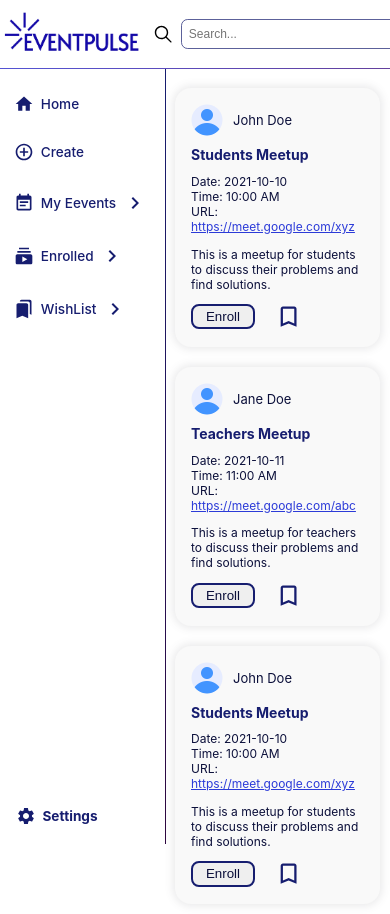
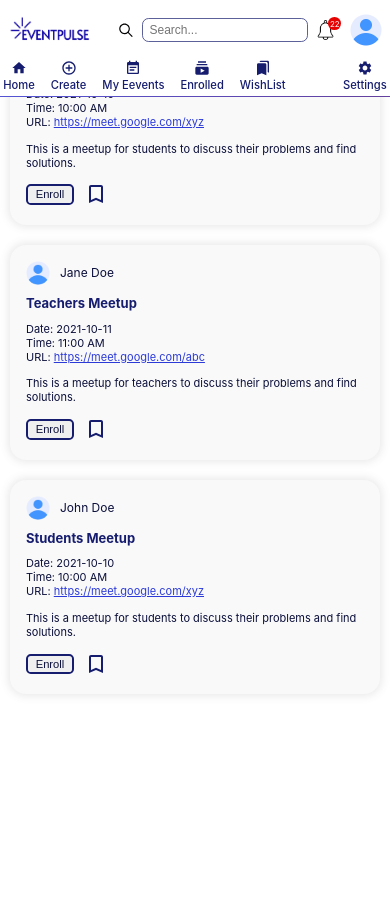
Before and after one commit to imesh-madushan/iwb360-davinci-crew, a React (Create React App) app in the folder frontend/: page / in a window 390 px wide. After the commit the page ends 844 px from the top, so only its background shows below. Built offline with nearby package versions, Linux system fonts and the light colour scheme.

Commit message:
Mobile Responsivenes created -includede Home, NavBars, Post, SideBar

```diff
--- a/frontend/src/App.css
+++ b/frontend/src/App.css
@@ -1,7 +1,20 @@
-.mainbody{
+.mainbodyNoAuth{
+    position: relative;
+    top: 68px;
+}
+
+.mainbodyAuth{
     position: relative;
     top: 68px;
     left: 165px;
     width: calc(100% - 165px);
-    height: calc(100vh - 68px);
 }
+
+/* Mobile Responsive */
+@media screen and (max-width: 480px){
+    .mainbodyAuth{
+        left: 0;
+        width: 100%;
+        top: 96px;
+    }
+}
--- a/frontend/src/components/navBarAfterAuth/navBarAfterAuth.css
+++ b/frontend/src/components/navBarAfterAuth/navBarAfterAuth.css
@@ -13,12 +13,20 @@
     z-index: 1001;
 }
 
+.navAAuth .logo{
+    display: flex;
+    align-items: center;
+    margin: 0.5rem;
+    width: clamp(6rem, 90%, 12rem);
+}
+
 .navAAuth .logo a{
     display: flex;
+    overflow: hidden;
 }
 
 .navAAuth .logo a img{
-    width: 9rem;
+    width: clamp(5rem, 90%, 9rem);
     margin: 0rem;
     pointer-events: none;
 }
@@ -29,10 +37,11 @@
     align-items: center;
     margin: 0.5rem;
     gap: 0.5rem;
+    width: 100%;
 }
 
 .navAAuth .search input{
-    width: 20rem;
+    width: clamp(8rem, 80%, 20rem);
     height: 1rem;
     border: none;
     border-radius: 0.35rem;
@@ -51,9 +60,9 @@
     display: flex;
     align-items: center;
     justify-content: right;
-    width: 20%;
+    width: clamp(3rem, 30%, 12rem);
     margin: 0.5rem;
-    gap: 3rem;
+    gap: clamp(0.5rem, 25%, 3rem);
 }
 
 .navAAuth .links a{
@@ -98,3 +107,37 @@
 .navAAuth .links a .profile:hover{
     filter: drop-shadow(0px 0px 5px #05050533);
 }
+
+
+
+/* Mobile Responsive */
+@media screen and (max-width: 480px){
+    .navAAuth{
+        border-bottom: none;
+        height: 60px;
+    }
+
+    .navAAuth .search input{
+        width: 100%;
+        height: 10px;
+    }
+
+    .navAAuth .links a .notifi{
+        width: 1.2rem;
+        height: 1.2rem;
+    }
+
+    .navAAuth .links a .count{
+        width: 0.8rem;
+        height: 0.8rem;
+        font-size: 0.5rem;
+        top: -3px;
+        right: -6px;
+    }
+
+    .navAAuth .links a .profile{
+        width: 2rem;
+        height: 2rem;
+    }
+
+}
--- a/frontend/src/components/navBarBeforeAuth/navBarBeforeAuth.css
+++ b/frontend/src/components/navBarBeforeAuth/navBarBeforeAuth.css
@@ -11,28 +11,60 @@
     left: 0;
     right: 0;
     z-index: 1001;
+    font-size: 13px;
+}
+
+.navBAuth .logo{
+    display: flex;
+    align-items: center;
+    margin: 0.5rem;
+    width: clamp(6rem, 90%, 12rem);
 }
 
 .navBAuth .logo a{
     display: flex;
+    overflow: hidden;
 }
 
 .navBAuth .logo a img{
-    width: 9rem;
     margin: 0rem;
     pointer-events: none;
+    width: clamp(6rem, 90%, 9rem);
+    margin: 0rem;
 }
 
 .navBAuth .links{
     display: flex;
     justify-content: space-around;
-    width: 20%;
+    margin: 0.5rem;
+    width: clamp(12rem, 90%, 15rem);
     margin: 0.5rem;
 }
 
 .navBAuth .links a{
+    display: flex;
+    justify-content: center;
+    align-items: center;
     text-decoration: none;
-    color: #333;
-    font-size: 1.2rem;
+    color: #161D6F;
     font-weight: bold;
+    width: clamp(2rem, 50%, 5rem);
+    height: 30px;
+    border: 1px solid #161D6F;
+    background: #dadbe33e;
+    border-radius: 0.5rem;
 }
+
+
+/* Mobile Responsive */
+@media screen and (max-width: 480px){
+    .navBAuth{
+        height: 60px;
+    }
+
+    .navBAuth .links a{
+        font-size: 0.65rem;
+        width: 65px;
+        height: 25px;
+    }
+}
--- a/frontend/src/components/post/post.css
+++ b/frontend/src/components/post/post.css
@@ -78,3 +78,37 @@
     cursor: pointer;
     transition: all 0.9s ease;
 }
+
+/* Mobile Responsive */
+@media screen and (max-width: 480px){
+    .post{
+        width: 100%;
+        max-width: 100%;
+    }
+    .post .creater img{
+        width: 24px;
+        height: 24px;
+    }
+    .post .creater p{
+        font-size: 12px;
+    }
+    .post .title{
+        font-size: 13px;
+    }
+    .post .content p{
+        font-size: 11px;
+    }
+    .post .actions{
+        gap: 10px;
+    }
+    .post .actions button{
+        width: 3rem;
+        height: 1.3rem;
+        border-radius: 0.3rem;
+        font-size: 0.7rem;
+    }
+    .post .actions .icon{
+        width: 1.5rem;
+        height: 1.5rem;
+    }
+}
--- a/frontend/src/components/sideBar/sideBar.css
+++ b/frontend/src/components/sideBar/sideBar.css
@@ -3,17 +3,18 @@
     flex-direction: column;
     justify-content: space-between;
     width: 165px;
-    height: calc(100vh - 68px);
-    font-size: 0.85rem;
+    height: calc(100% - 68px);
     border-right: 1px solid transparent;
     border-image: linear-gradient(#161D6F, #2E073F) 1;
     border-radius: 0rem 1rem 1rem 0rem;
+    background-color: white;
     position: fixed;
     left: 0;
     top: 68px;
     user-select: none;
     z-index: 1000;
     color: #161D6F;
+    font-size: 0.85rem;
     font-weight: 500;
 }
 
@@ -82,6 +83,76 @@
     align-items: center;
     margin: 0.5rem;
     border-radius: 0.7rem;
-    font-weight: bold;
     border: none;
 }
+
+
+/* Mobile Responsive */
+@media screen and (max-width: 480px){
+    .sideBar{
+        flex-direction: row;
+        font-size: 0.7rem;
+        height: 36px;
+        width: 100%;
+        border-right: none;
+        border-bottom: 1px solid ;
+        border-image: linear-gradient(to right, #0e0ec2b5, #360880c5) 1;
+        justify-content: space-between;
+        gap: 0.4rem;
+        border-radius: 0rem;
+        top: 60px;
+    }
+
+    .sideBar .links{
+        flex-direction: row;
+        margin: 0rem;
+    }
+
+    .sideBar .out{
+        padding: 0rem 0.2rem;
+    }
+
+    .sideBar a{
+        flex-direction: column;
+        gap: 0.1rem;
+    }
+
+    .sideBar a span{
+        /* display: none; */
+    }
+
+    .sideBar .settings{
+        align-items: normal;
+        margin: 0rem;
+    }
+
+    .sideBar .out .icon{
+        width: 1rem;
+        height: 1rem;
+    }
+
+    .sideBar .links .arrow{
+        display: none;
+    }
+
+    .sideBar .links .grp{
+        position: relative;
+    }
+
+    .sideBar .links .grp .list{
+        font-size: 0.68rem;
+        position: absolute;
+        background: white;
+        width: fit-content;
+        padding: 0.25rem;
+        border-radius: 10px;
+        border: 1px solid #161D6F;
+        height: 2.5rem;
+    }
+
+    .sideBar .links .grp .list a{
+        justify-content: normal;
+        align-items: normal;
+    }
+
+}
--- a/frontend/src/components/sideBar/sideBar.jsx
+++ b/frontend/src/components/sideBar/sideBar.jsx
@@ -35,14 +35,14 @@ const SideBar = () => {
             <aside className="sideBar">
                 <div className="links">
                     <div className="out">
-                        <a href="/"><HomeIcon className="icon" /> Home</a>
+                        <a href="/"><HomeIcon className="icon" /> <span>Home</span></a>
                     </div>
                     <div className="out">
-                        <a href="/create"><AddCircleOutlineIcon className="icon"/>Create</a>
+                        <a href="/create"><AddCircleOutlineIcon className="icon" /><span>Create</span></a>
                     </div>
                     <div className="myevents out grp">
                         <a onClick={triggerShowMyevents}>
-                            <EventNoteIcon className="icon" />My Eevents
+                            <EventNoteIcon className="icon" /><span>My Eevents</span>
                             {isMyeventsShow ? (<KeyboardArrowDownIcon className="arrow" />) : (<KeyboardArrowRightIcon className="arrow" />)}
                         </a>
                         {isMyeventsShow ? (
@@ -54,7 +54,7 @@ const SideBar = () => {
                     </div>
                     <div className="enrolled out grp">
                         <a onClick={triggerShowEnrolled}>
-                            <SubscriptionsIcon className="icon" />Enrolled
+                            <SubscriptionsIcon className="icon" /><span>Enrolled</span>
                             {isEnrolledShow ? (<KeyboardArrowDownIcon className="arrow" />) : (<KeyboardArrowRightIcon className="arrow" />)}
                         </a>
                         {isEnrolledShow ? (
@@ -66,7 +66,7 @@ const SideBar = () => {
                     </div>
                     <div className="booksmarks out grp">
                         <a onClick={triggerShowBooksmarks}>
-                            <BookmarksIcon className="icon" />WishList
+                            <BookmarksIcon className="icon" /><span>WishList</span>
                             {isBooksmarksShow ? (<KeyboardArrowDownIcon className="arrow" />) : (<KeyboardArrowRightIcon className="arrow" />)}
                         </a>
                         {isBooksmarksShow ? (
@@ -79,7 +79,7 @@ const SideBar = () => {
                 </div>
                 <div className="out settings">
                     <a href="/settings">
-                        <SettingsIcon className="icon" />Settings
+                        <SettingsIcon className="icon" /><span>Settings</span>
                     </a>
                 </div>
             </aside>
--- a/frontend/src/pages/home/home.css
+++ b/frontend/src/pages/home/home.css
@@ -2,5 +2,12 @@
     display: flex;
     flex-wrap: wrap;
     justify-content: space-between;
-    margin-top: 10px;
 }
+
+.guest .content{
+    display: flex;
+    flex-direction: column;
+    align-items: center;
+    font-size: 14px;
+    margin: 1rem;
+}
--- a/frontend/src/pages/notFound/notFound.css
+++ b/frontend/src/pages/notFound/notFound.css
@@ -13,5 +13,4 @@
     position: relative;
     color: #262626;
     text-transform: uppercase;
-    padding-left: 20px;
 }
```
